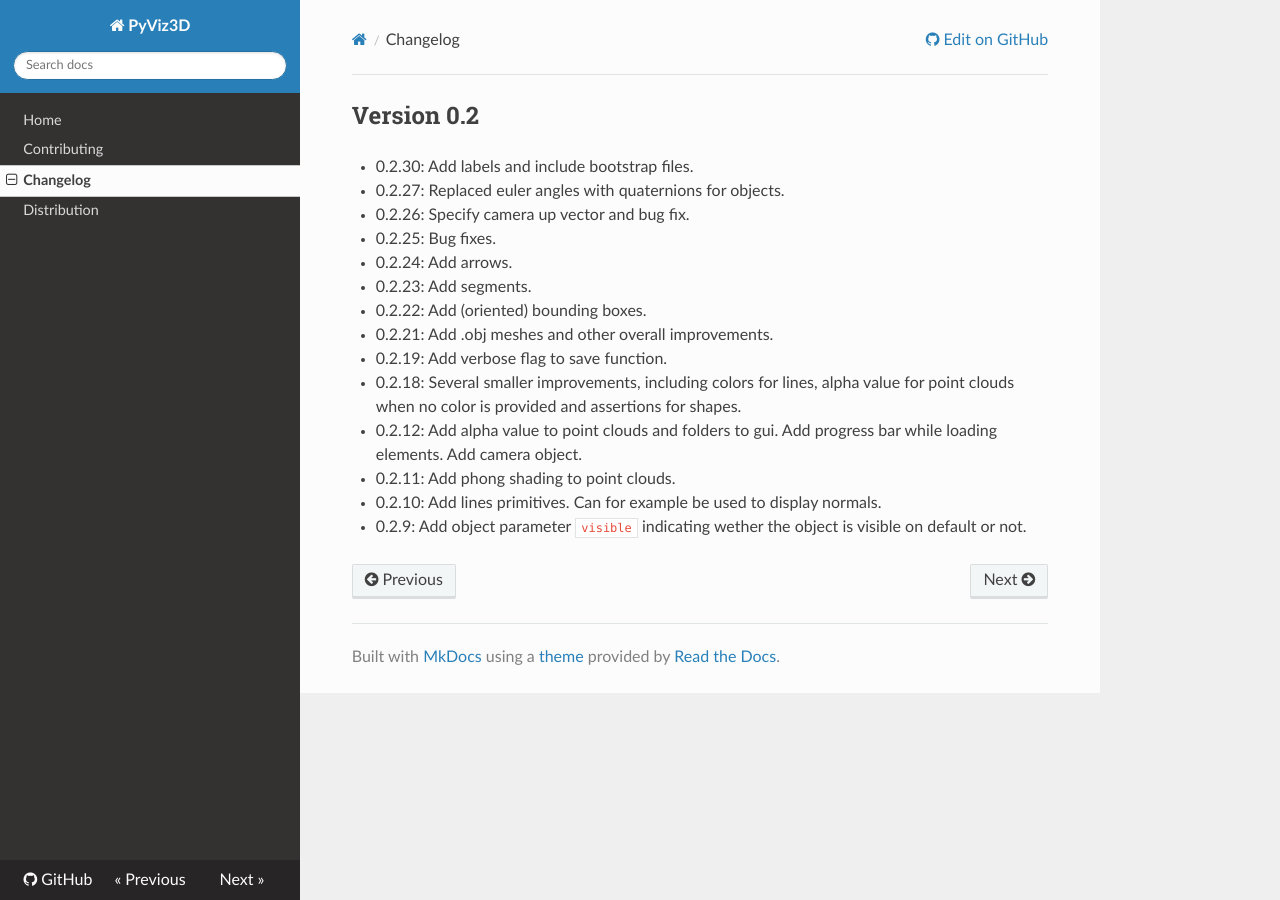
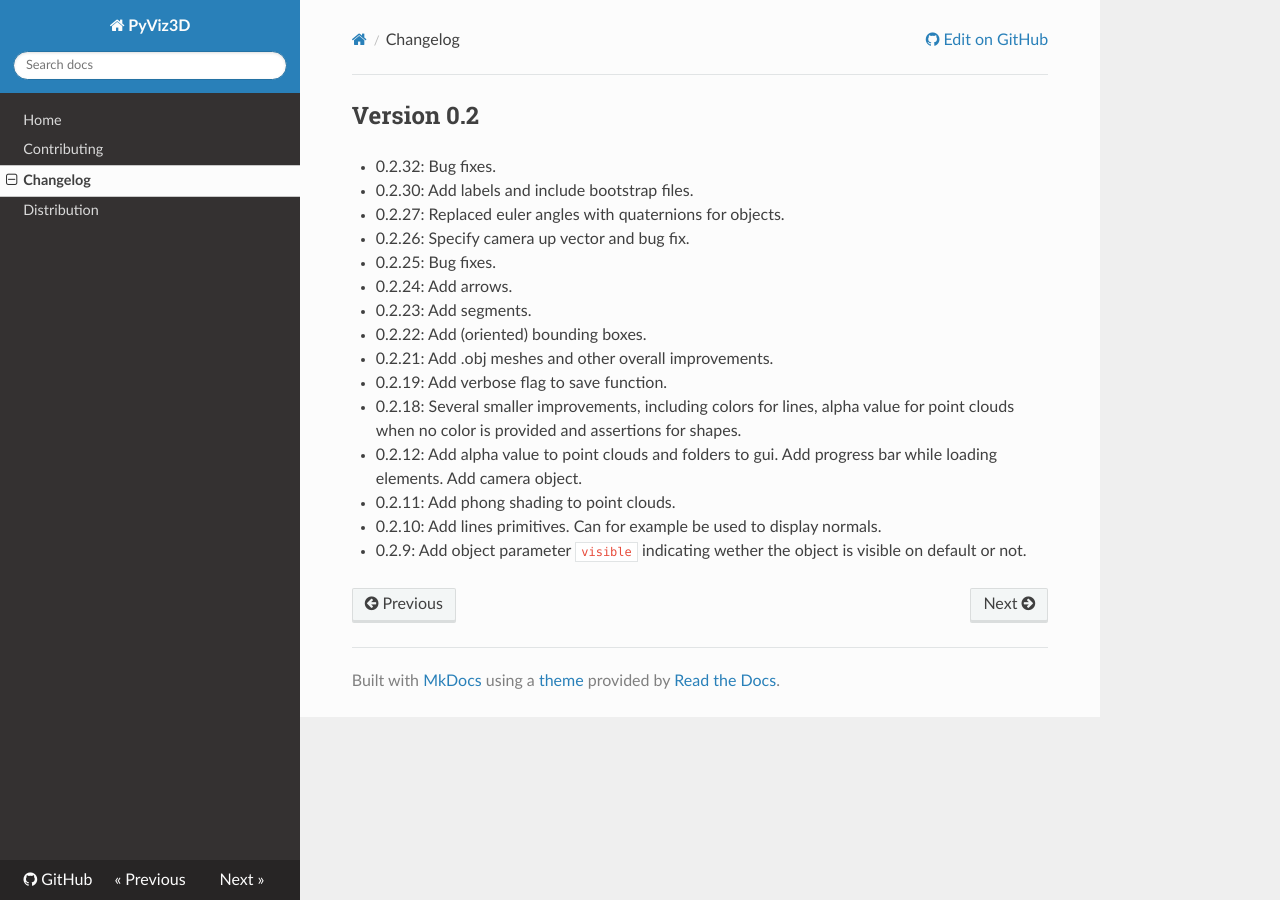
Before and after one commit to francisengelmann/PyViz3D, an MkDocs documentation site: the page built from docs/changelog.md, in a window 1280 px wide. Built offline with MkDocs 1.6.1, drawn with Linux system fonts in a browser that asks for light colours; nearby versions of some CDN libraries.

Commit message:
Documentation update.

```diff
--- a/docs/changelog.md
+++ b/docs/changelog.md
@@ -1,4 +1,5 @@
 ## Version 0.2
+ - 0.2.32: Bug fixes.
  - 0.2.30: Add labels and include bootstrap files.
  - 0.2.27: Replaced euler angles with quaternions for objects.
  - 0.2.26: Specify camera up vector and bug fix.
--- a/mkdocs.yml
+++ b/mkdocs.yml
@@ -3,7 +3,6 @@ site_url: https://francisengelmann.github.io/pyviz3d/
 repo_url: https://github.com/francisengelmann/pyviz3d
 site_author: Francis Engelmann
 theme: readthedocs
-google_analytics: ['UA-1168479-12', 'https://francisengelmann.github.io/pyviz3d/']
 nav:
   - Home: 'index.md'
   - Contributing: 'contributing.md'
--- a/setup.py
+++ b/setup.py
@@ -6,7 +6,7 @@ this_directory = path.abspath(path.dirname(__file__))
 with open(path.join(this_directory, 'README.md'), encoding='utf-8') as f:
     long_description = f.read()
 
-version = '0.2.31'
+version = '0.2.32'
 
 setup(name='pyviz3d',
       version=version,
```
